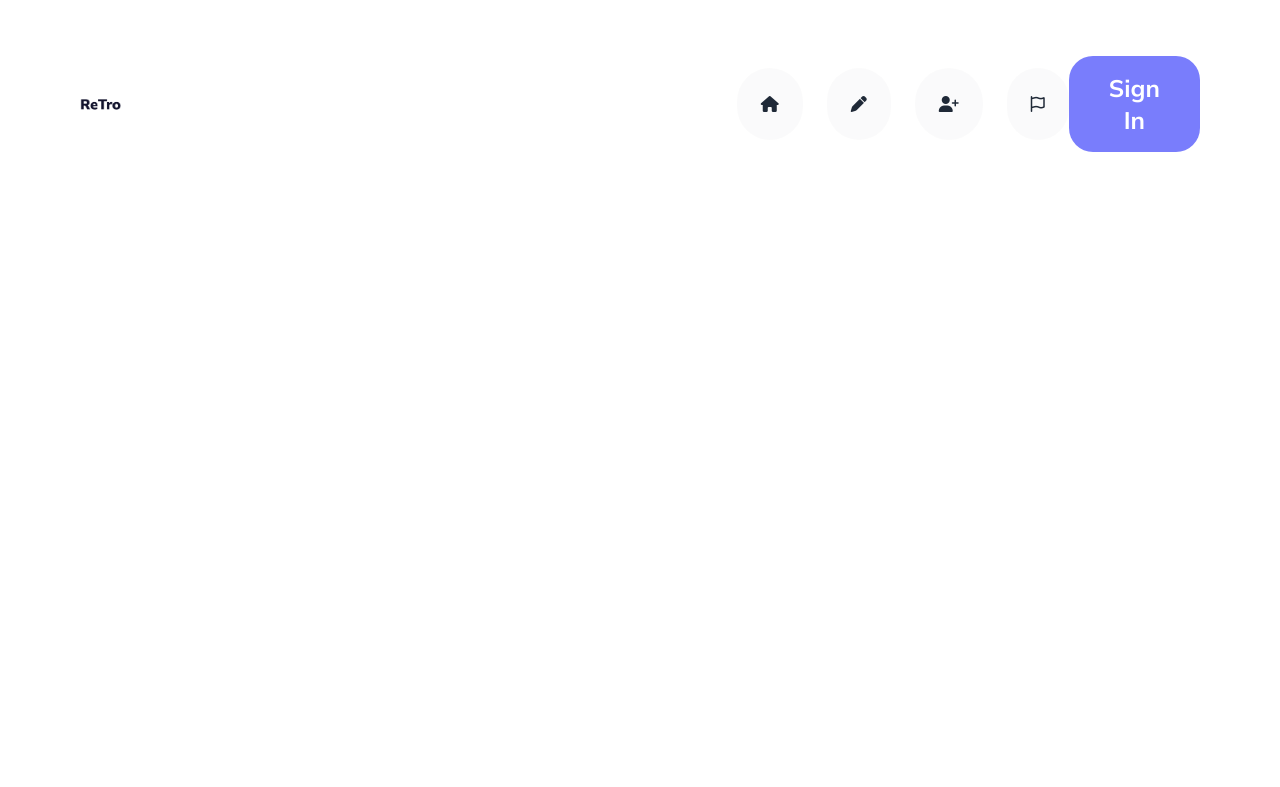
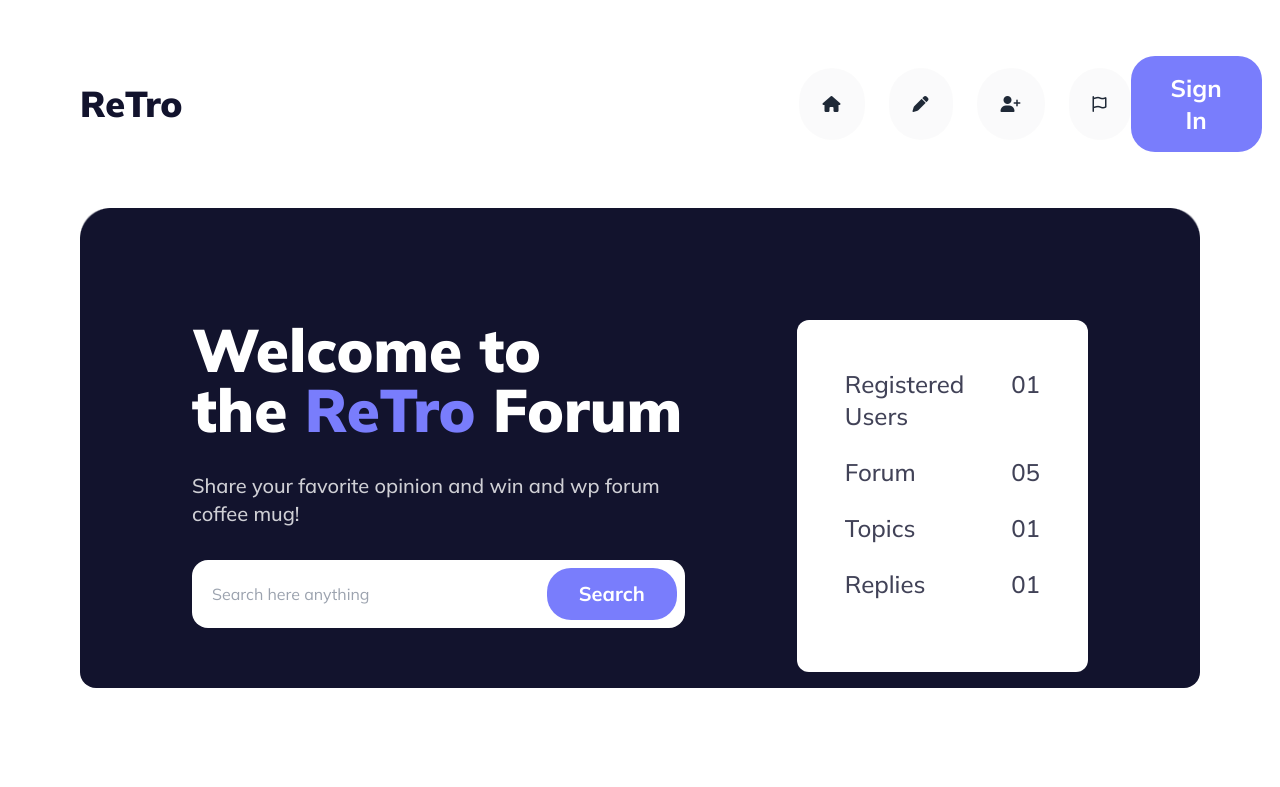
Before and after one commit to AhmedMiraz1/retro-form, a plain HTML site: page index.html in a window 1280 px wide. Drawn offline with nearby package versions, Linux system fonts and the light colour scheme.

Commit message:
banner section added

```diff
--- a/index.html
+++ b/index.html
@@ -26,18 +26,95 @@
     <header class="container mx-auto px-8 lg:px-20">
       <nav class="my-6 lg:my-14">
         <div class="flex justify-between items-center">
-          <div><img class="w-full" src="./images/logo.png" alt=""></div>
-
-          <div class="flex gap-6 ml-12  lg:ml-[55%] ">
-            <p class="bg-[#12132D05] rounded-full p-6 "><i class="fa-solid fa-house"></i></p>
-            <p class="bg-[#12132D05] rounded-full p-6 "><i class="fa-solid fa-pen"></i></p>
-            <p class="bg-[#12132D05] rounded-full p-6 "><i class="fa-solid fa-user-plus"></i></p>
-            <p class="bg-[#12132D05] rounded-full p-6 "><i class="fa-regular fa-flag"></i></p>
+          <div>
+            <h1
+              class="text-xl lg:text-4xl font-bold lg:font-black text-[#12132D]"
+            >
+              ReTro
+            </h1>
           </div>
 
-          <div><button class="bg-[#797DFC] py-4 px-6 lg:px-10  rounded-3xl text-white font-semibold lg:font-bold text-xl lg:text-2xl">Sign In</button></div>
+          <div class="flex gap-3 lg:gap-6 lg:ml-[55%]">
+            <p class="bg-[#12132D05] rounded-full p-3 lg:p-6">
+              <i class="fa-solid fa-house"></i>
+            </p>
+            <p class="bg-[#12132D05] rounded-full p-3 lg:p-6">
+              <i class="fa-solid fa-pen"></i>
+            </p>
+            <p class="bg-[#12132D05] rounded-full p-3 lg:p-6">
+              <i class="fa-solid fa-user-plus"></i>
+            </p>
+            <p class="bg-[#12132D05] rounded-full p-3 lg:p-6">
+              <i class="fa-regular fa-flag"></i>
+            </p>
+          </div>
+
+          <div>
+            <button
+              class="bg-[#797DFC] py-4 px-6 lg:px-10 rounded-3xl text-white font-semibold lg:font-bold text-lg lg:text-2xl"
+            >
+              Sign In
+            </button>
+          </div>
         </div>
       </nav>
+
+      <section>
+        <div
+          class="h-full lg:h-[60vh] w-full rounded-2xl bg-no-repeat bg-cover"
+          style="background-image: url(./images/Rectangle\ 1.png)"
+        >
+          <div
+            class="flex gap-7 lg:gap-28 flex-col lg:flex-row py-7 lg:py-28 px-7 lg:px-28"
+          >
+            <div class="flex flex-col">
+              <h1
+                class="text-3xl lg:text-6xl font-bold lg:font-black text-[#FFFFFF]"
+              >
+                Welcome to <br />the
+                <span class="text-[#797DFC]">ReTro</span> Forum
+              </h1>
+              <p class="my-8 text-[#FFFFFFCC] font-medium text-xl">
+                Share your favorite opinion and win and wp forum coffee mug!
+              </p>
+              <div class="bg-white p-2 rounded-2xl  flex justify-between">
+                <input class="p-3" type="text" placeholder="Search here anything" />
+                <button
+                  class="bg-[#797DFC] py-3 px-4 lg:px-8 rounded-3xl text-white font-semibold lg:font-bold text-lg lg:text-xl"
+                >
+                  Search
+                </button>
+              </div>
+            </div>
+            <div class="bg-white p-7 lg:p-12 rounded-xl">
+              <div
+                class="flex justify-between gap-3 text-2xl font-medium text-[#12132DCC]"
+              >
+                <p>Registered Users</p>
+                <p>01</p>
+              </div>
+              <div
+                class="flex justify-between my-6 text-2xl font-medium text-[#12132DCC]"
+              >
+                <p>Forum</p>
+                <p>05</p>
+              </div>
+              <div
+                class="flex justify-between text-2xl font-medium text-[#12132DCC]"
+              >
+                <p>Topics</p>
+                <p>01</p>
+              </div>
+              <div
+                class="flex justify-between my-6 text-2xl font-medium text-[#12132DCC]"
+              >
+                <p>Replies</p>
+                <p>01</p>
+              </div>
+            </div>
+          </div>
+        </div>
+      </section>
     </header>
     <main></main>
     <footer></footer>
```
Also changed, not shown: images/Rectangle 1.png (added), images/bgbanner.png (deleted).
